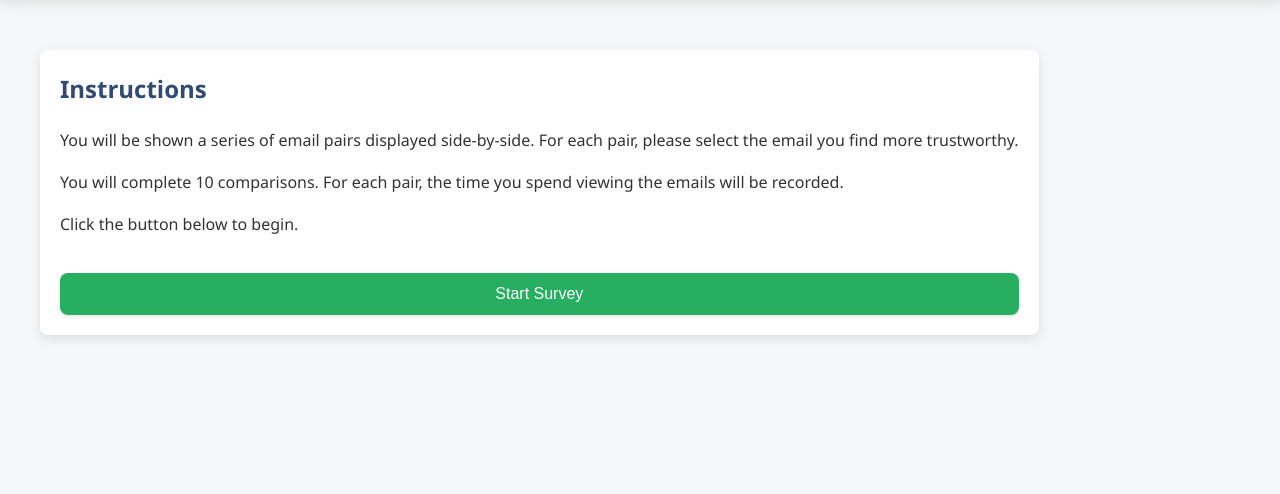
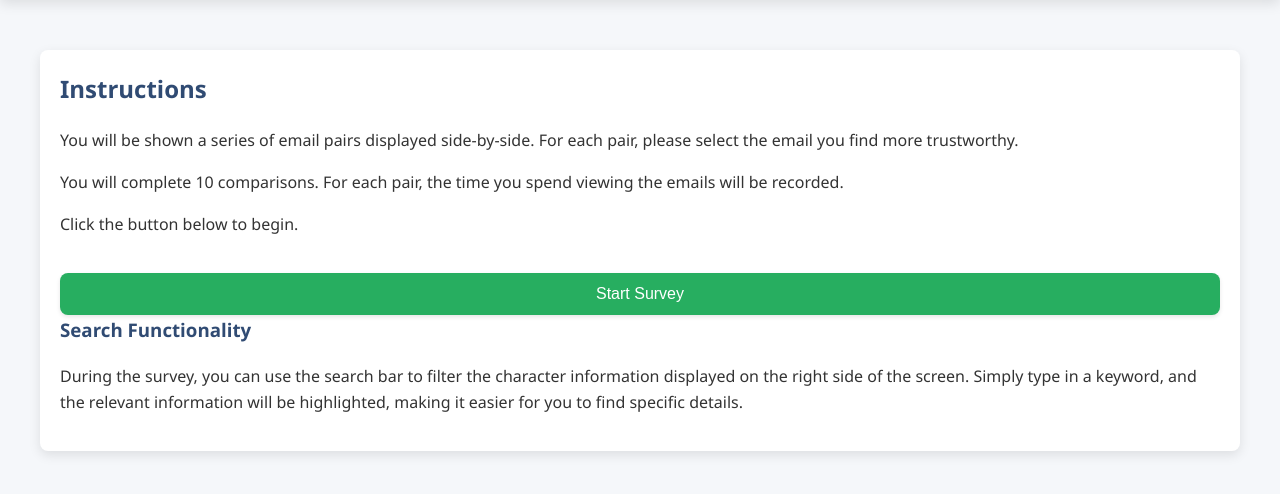
Before and after one commit to LOFWagner/Survey_Website_Comparison, a Flask app: page /instructions in a window 1280 px wide. Shown: the part 101-595 px from the top of the page. Run offline with Flask 3, Linux system fonts and the light colour scheme.

Commit message:
Expand instructions.html

```diff
--- a/templates/instructions.html
+++ b/templates/instructions.html
@@ -18,6 +18,8 @@
       <form action="{{ url_for('survey') }}" method="get">
         <button type="submit">Start Survey</button>
       </form>
+      <h3>Search Functionality</h3>
+      <p>During the survey, you can use the search bar to filter the character information displayed on the right side of the screen. Simply type in a keyword, and the relevant information will be highlighted, making it easier for you to find specific details.</p>
     </div>
   </div>
 </body>
```
